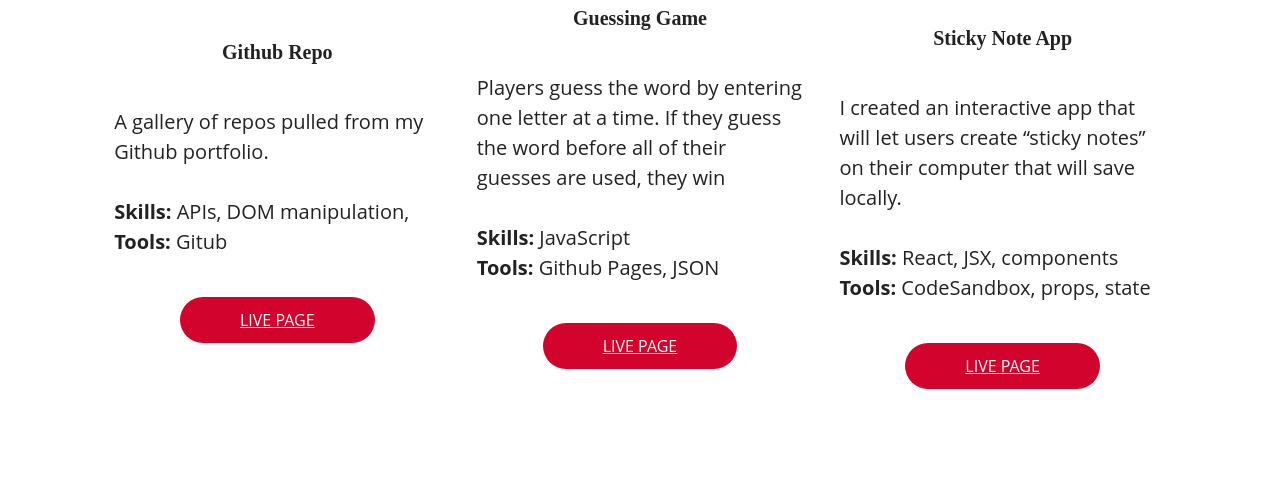
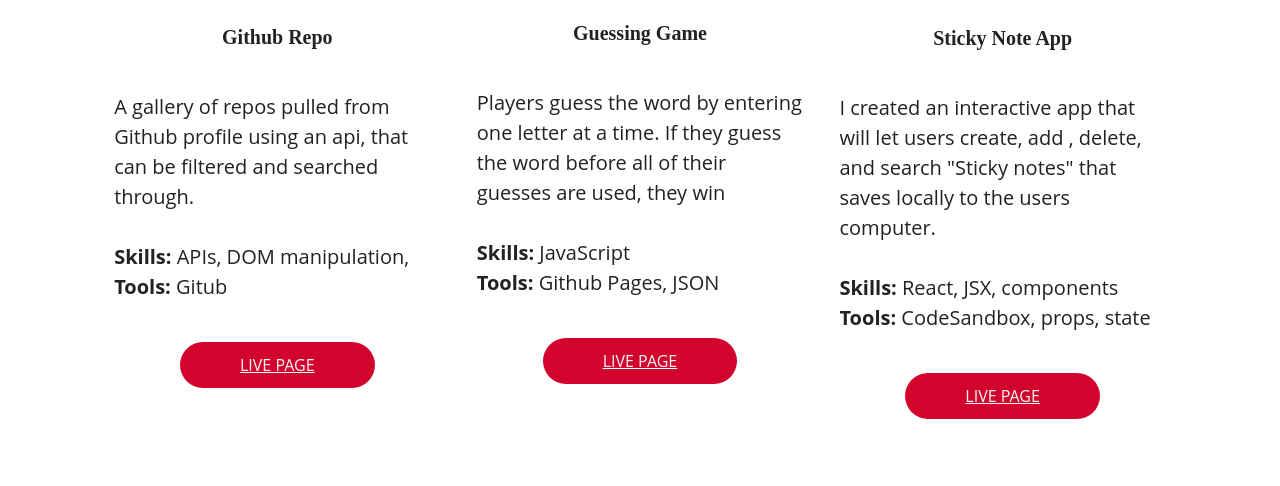
Before and after one commit to djzsmk/mjt-port, a website built with webpack: page index.html in a window 1280 px wide. Shown: the part 1029-1515 px from the top of the page. Built offline with nearby package versions, Linux system fonts and the light colour scheme.

Commit message:
adjusted some project descriptions

```diff
--- a/index.html
+++ b/index.html
@@ -67,7 +67,7 @@
                 </a>
               </figure>
               <h4>Github Repo</h4>
-              <p class="project-description">A gallery of repos pulled from my Github portfolio.
+              <p class="project-description">A gallery of repos pulled from Github profile using an api, that can be filtered and searched through.
               </p>
               <p>
                <span>Skills:</span>
@@ -104,7 +104,7 @@
                 </a>
               </figure>
               <h4>Sticky Note App</h4>
-              <p class="project-description"> I created an interactive app that will let users create “sticky notes” on their computer that will save locally.
+              <p class="project-description"> I created an interactive app that will let users create, add , delete, and search "Sticky notes" that saves locally to the users computer.
               </p>
              <P>
                 <span>Skills:</span>
```
